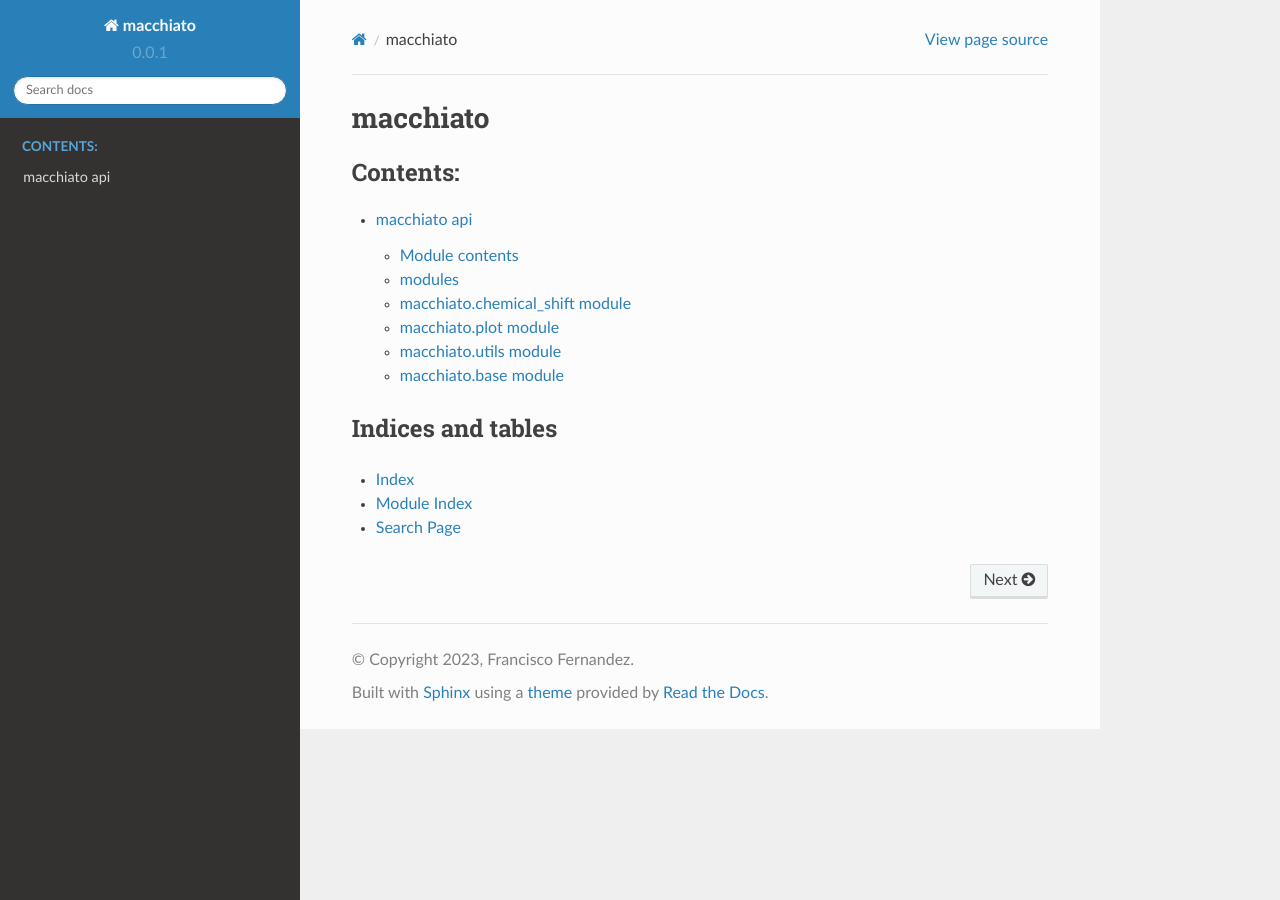
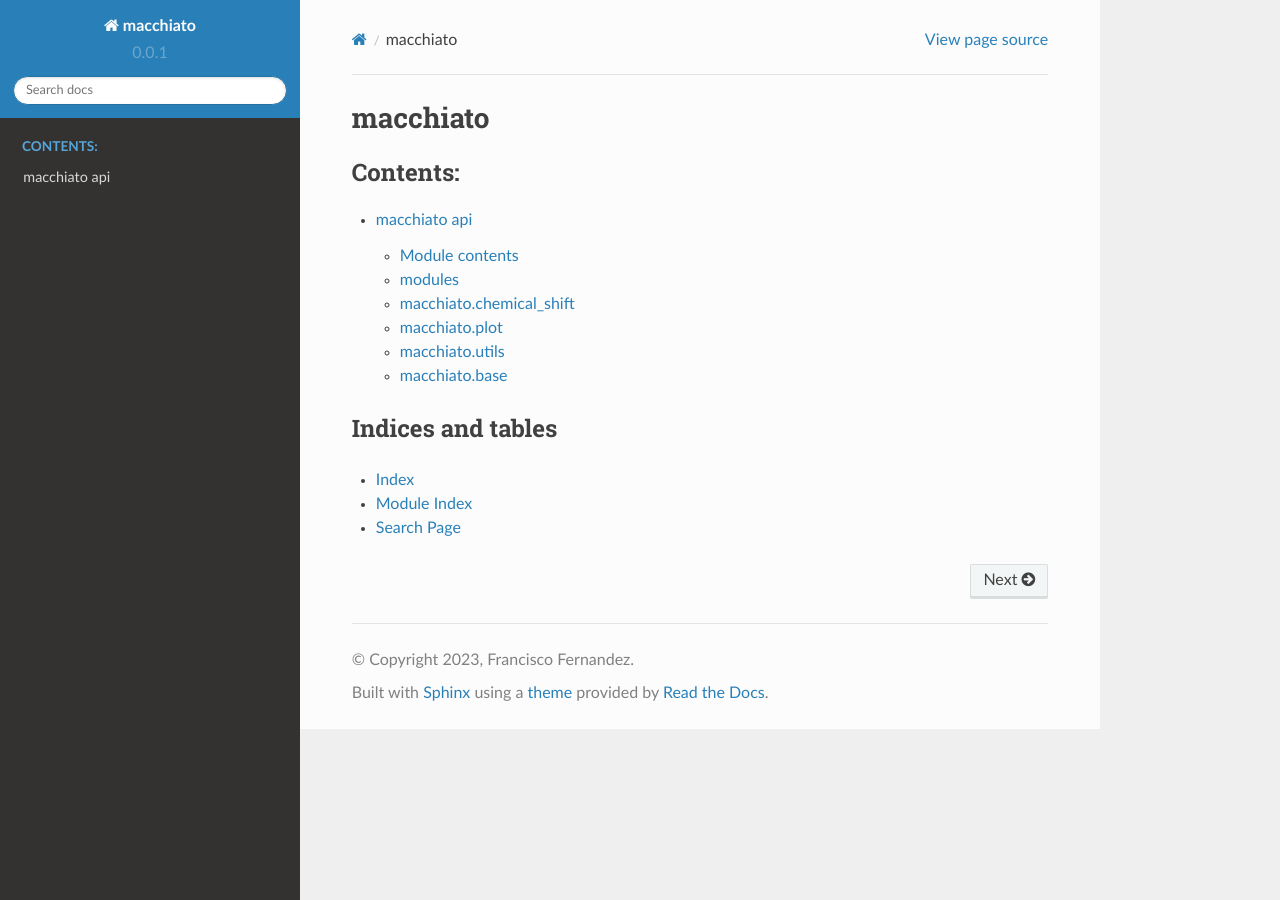
Before and after one commit to fernandezfran/macchiato, a Sphinx documentation site: the page built from docs/source/index.rst, in a window 1280 px wide. Built offline with Sphinx 7.4.7 and the Read the Docs theme 2.0.0, drawn with Linux system fonts in a browser that asks for light colours; the version number is read from the project's files by our own code.

```diff
--- a/docs/source/api.rst
+++ b/docs/source/api.rst
@@ -9,8 +9,8 @@
 modules
 -------
 
-macchiato.chemical\_shift module
---------------------------------
+macchiato.chemical\_shift
+-------------------------
 
 .. automodule:: macchiato.chemical_shift
    :members:
@@ -18,8 +18,10 @@
    :show-inheritance:
    :member-order: bysource
 
-macchiato.plot module
----------------------
+.. _macchiato.plot:
+
+macchiato.plot
+--------------
 
 .. automodule:: macchiato.plot
    :members:
@@ -27,8 +29,8 @@
    :show-inheritance:
    :member-order: bysource
 
-macchiato.utils module
-----------------------
+macchiato.utils
+---------------
 
 .. automodule:: macchiato.utils
    :members:
@@ -36,8 +38,8 @@
    :show-inheritance:
    :member-order: bysource
 
-macchiato.base module
----------------------
+macchiato.base
+--------------
 
 .. automodule:: macchiato.base
    :members:
```
Also changed, not shown: 2 other files.
